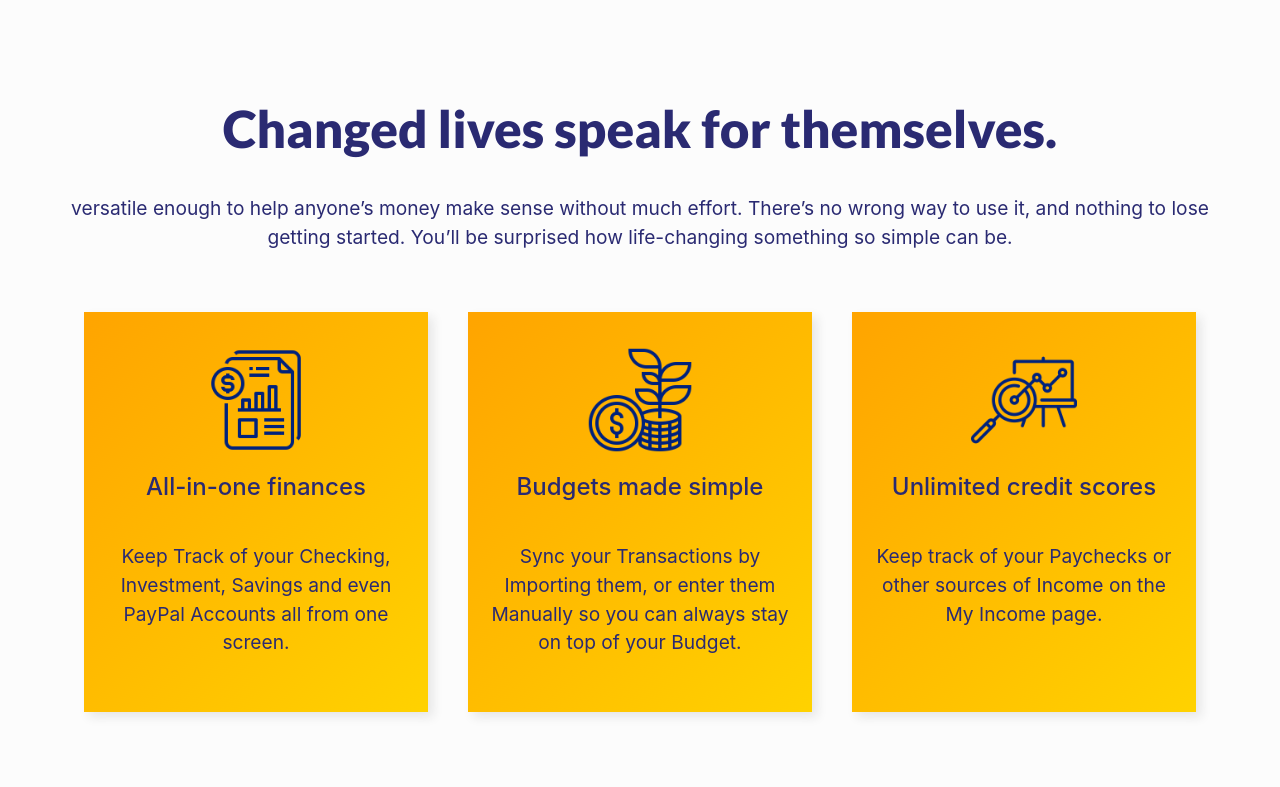
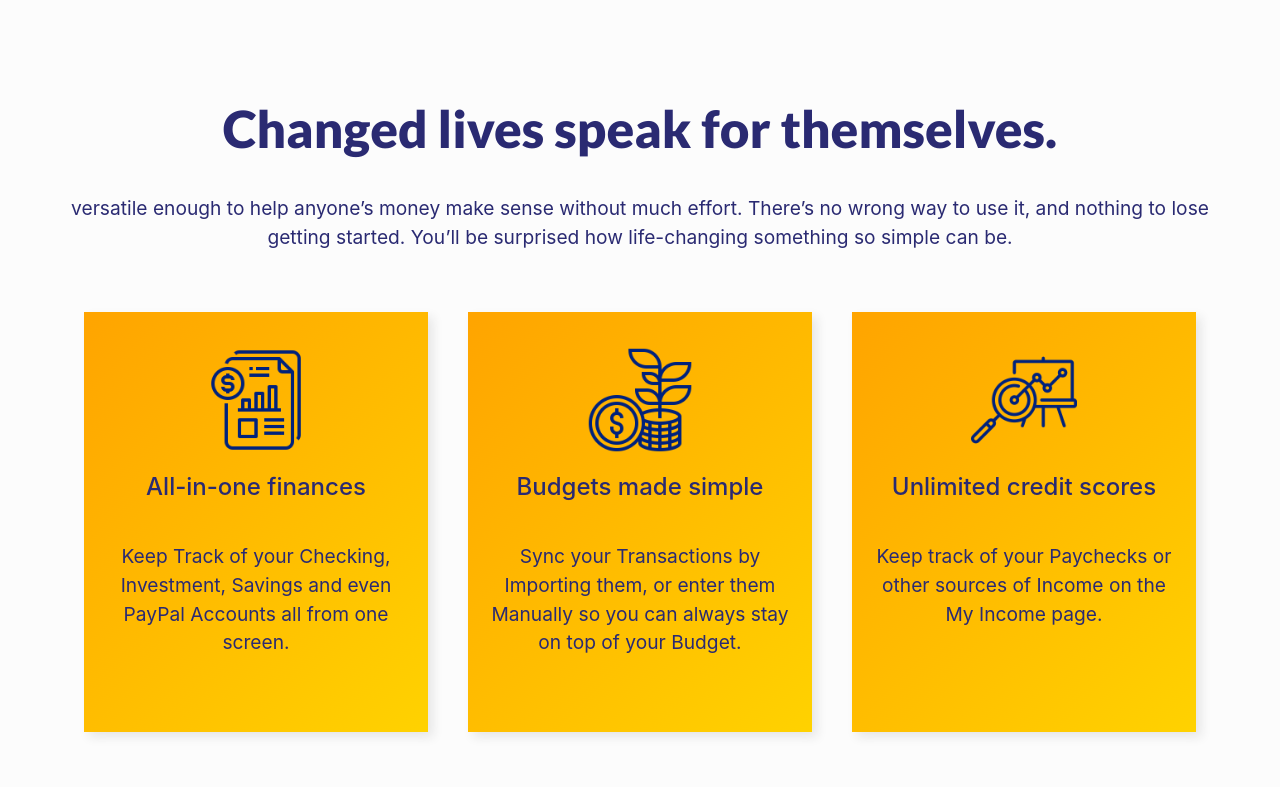
Before and after one commit to uriel87/nfbclient, a React (Create React App) app: page / in a window 1280 px wide. Shown: the part 1255-2042 px from the top of the page. Built offline with nearby package versions, Linux system fonts and the light colour scheme; a web font is replaced by a local one.

Commit message:
fix navigation bugs

```diff
--- a/src/app/components/home/home.css
+++ b/src/app/components/home/home.css
@@ -230,7 +230,6 @@
       -ms-flex: 1;
           flex: 1;
   padding: 35px 20px 40px;
-  height: 400px;
   margin: 0 20px;
   -webkit-box-shadow: 5px 5px 10px #e6e6e6;
           box-shadow: 5px 5px 10px #e6e6e6;
--- a/src/app/components/home/home.scss
+++ b/src/app/components/home/home.scss
@@ -137,7 +137,6 @@
 			.plan {
 				flex: 1;
 				padding: 35px 20px 40px;
-				height: 400px;
 				margin: 0 20px;
 				box-shadow: 5px 5px 10px #e6e6e6;
 				color: $primary-color;
```
Also changed, not shown: 1 other file (tests, documents, lock files or other folders).
